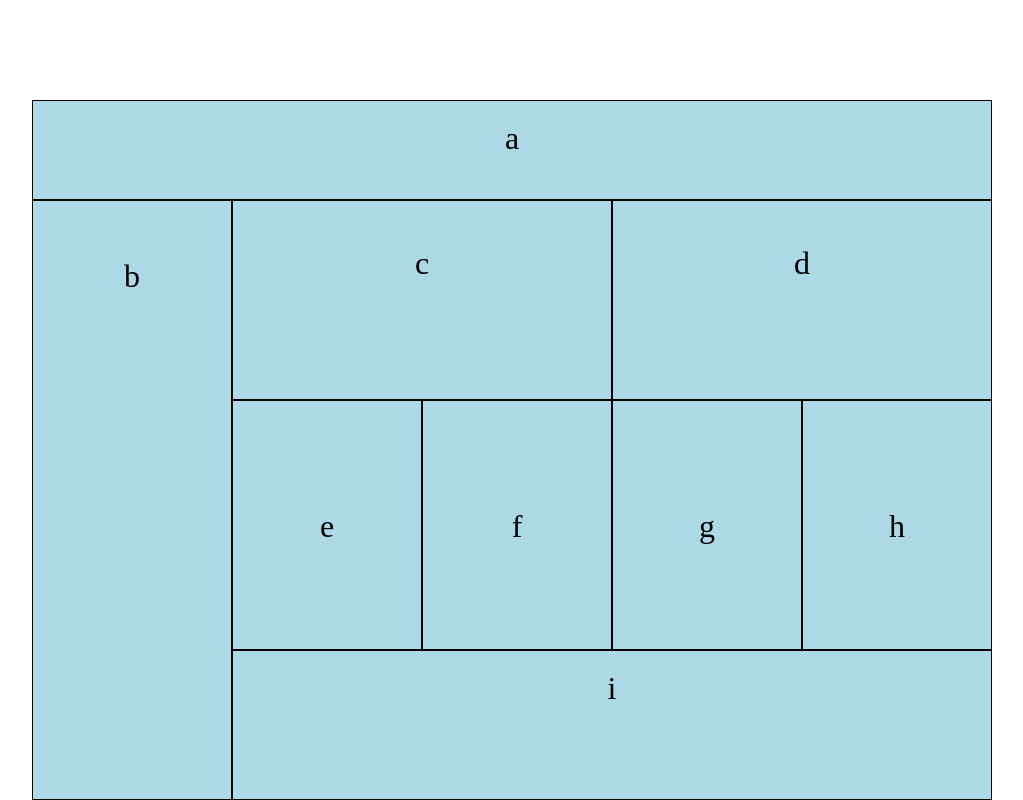
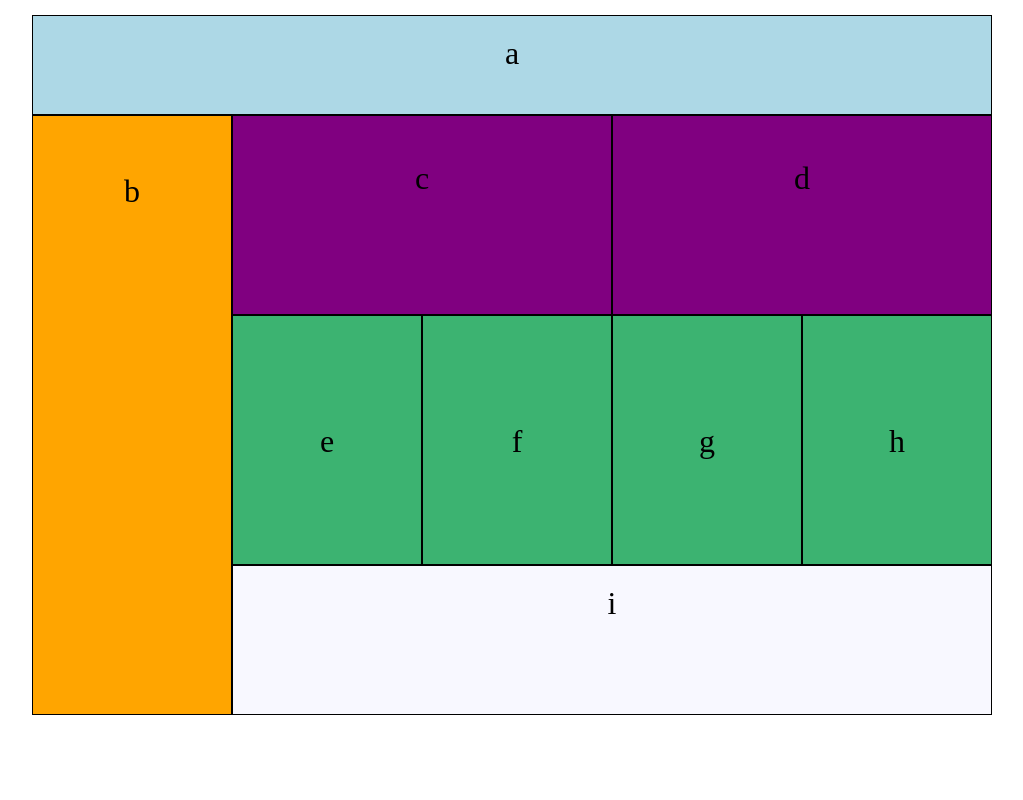
Before and after one commit to AlvianJoseph/lab-01, a plain HTML site: page index.html in a window 1280 px wide. Shown: the whole page, without its empty margins (128-1151 px from the left). Drawn offline with Linux system fonts and the light colour scheme.

Commit message:
added app.js

```diff
--- /dev/null
+++ b/app.js
@@ -0,0 +1,11 @@
+'use strict';
+
+
+
+$(document).ready(function () {
+    const changeColor = () => {
+        if($('body').width() >= 960)
+        $("#a").css({"backgroundColor": "red"});
+    }
+    changeColor();
+  });
--- a/index.html
+++ b/index.html
@@ -1,8 +1,15 @@
 <!DOCTYPE html>
-<html>
+<html lang="en">
+
 <head>
+    <meta charset="UTF-8">
+    <meta name="viewport" content="width=device-width, initial-scale=1.0">
+    <meta http-equiv="X-UA-Compatible" content="ie=edge">
+    <link rel="stylesheet" href="reset.css">
     <link rel="stylesheet" href="style.css">
+    <title>Document</title>
 </head>
+
 <body>
     <header id='a' class="col-100 height75">a</header>
     <div class='top-half'>
@@ -10,12 +17,18 @@
         <div id='cd' class="col-100 height125">c</div>
         <div id='cd' class="col-100 height125">d</div>
     </div>
-        <div class ='bottom-half'>
+    <div class='bottom-half'>
         <div id='efgh' class="col-50 height250">e</div>
         <div id='efgh' class="col-50 height250">f</div>
         <div id='efgh' class="col-50 height250">g</div>
         <div id='efgh' class="col-50 height250">h</div>
     </div>
-        <footer id='i' class="col-100 height75" >i</footer>
+    <footer id='i' class="col-100 height75">i</footer>
+    <script src="app.js"></script>
 </body>
+<!DOCTYPE html>
+<html>
+
+
+
 </html>
--- /dev/null
+++ b/reset.css
@@ -0,0 +1,46 @@
+/* http://meyerweb.com/eric/tools/css/reset/
+   v2.0 | 20110126
+   License: none (public domain)
+*/
+
+html, body, div, span, applet, object, iframe,
+h1, h2, h3, h4, h5, h6, p, blockquote, pre,
+a, abbr, acronym, address, big, cite, code,
+del, dfn, em, img, ins, kbd, q, s, samp,
+small, strike, strong, sub, sup, tt, var,
+b, u, i, center,
+dl, dt, dd, ol, ul, li,
+fieldset, form, label, legend,
+table, caption, tbody, tfoot, thead, tr, th, td,
+article, aside, canvas, details, embed,
+figure, figcaption, footer, header, hgroup,
+menu, nav, output, ruby, section, summary,
+time, mark, audio, video {
+	margin: 0;
+	padding: 0;
+	border: 0;
+	font-size: 100%;
+	font: inherit;
+	vertical-align: baseline;
+}
+/* HTML5 display-role reset for older browsers */
+article, aside, details, figcaption, figure,
+footer, header, hgroup, menu, nav, section {
+	display: block;
+}
+body {
+	line-height: 1;
+}
+
+blockquote, q {
+	quotes: none;
+}
+blockquote:before, blockquote:after,
+q:before, q:after {
+	content: '';
+	content: none;
+}
+table {
+	border-collapse: collapse;
+	border-spacing: 0;
+}
--- a/style.css
+++ b/style.css
@@ -24,30 +24,36 @@ body{
 
 .col-100{
     width: 100%;
+    background-color: lightblue;
 }
 
 .col-50 {
     width: 50%;
+    background-color: black;
 }
 
 .height75 {
     height: 75x;
     line-height: 75px;
+    background-color: bisque;
 }
 
 .height150 {
     height: 150px;
     line-height: 150px;
+    background-color: goldenrod;
 }
 
 .height125{
     height: 125px;
     line-height: 125px;
+    background-color: blue;
 }
 
 .height250{
     height: 250px;
     line-height: 250px;
+    background-color: red;
 }
 
 p {
@@ -62,33 +68,39 @@ p {
     body{
         width: 960px;
         margin: 0 auto;
-        padding-top: 100px;
+        padding-top: 15px;
+        padding-bottom: 15px;
     }
 
     #a{
         height: 100px;
+        background-color: lightblue;
     }
 
     #b{
         float: left;
         width: 200px;
         height: 600px;
+        background-color: orange;
     }
 
     #cd {
         width: 380px;
         height: 200px;
         float: left;
+        background-color: purple;
     }
 
     #efgh{
         width: 190px;
         height: 250px;
+        background-color: mediumseagreen;
     }
 
     #i{
         float: right;
         height: 150px;
         width: 760px;
+        background-color: ghostwhite;
     }
 }
```
Lines whose indentation alone changed are shown as unchanged.
